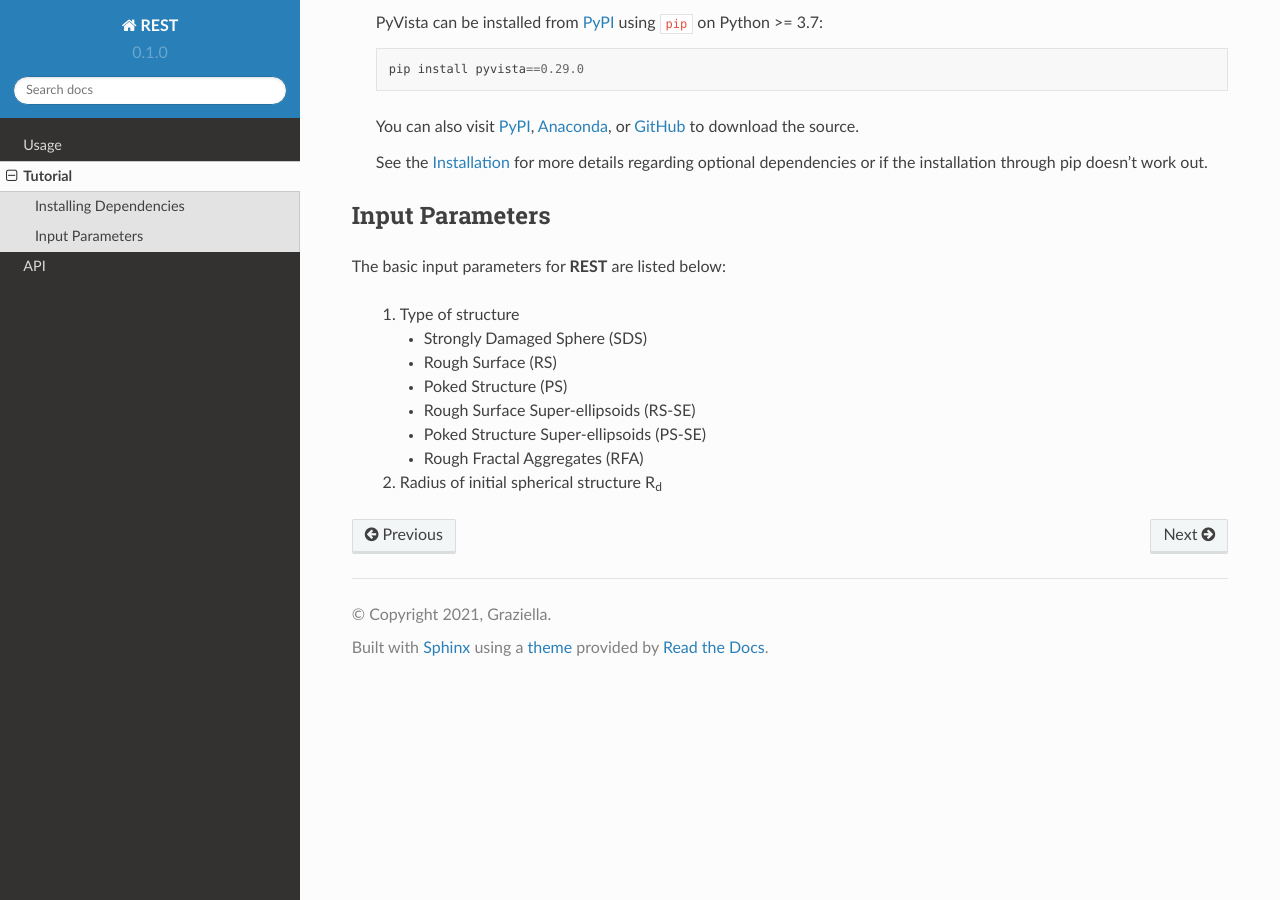
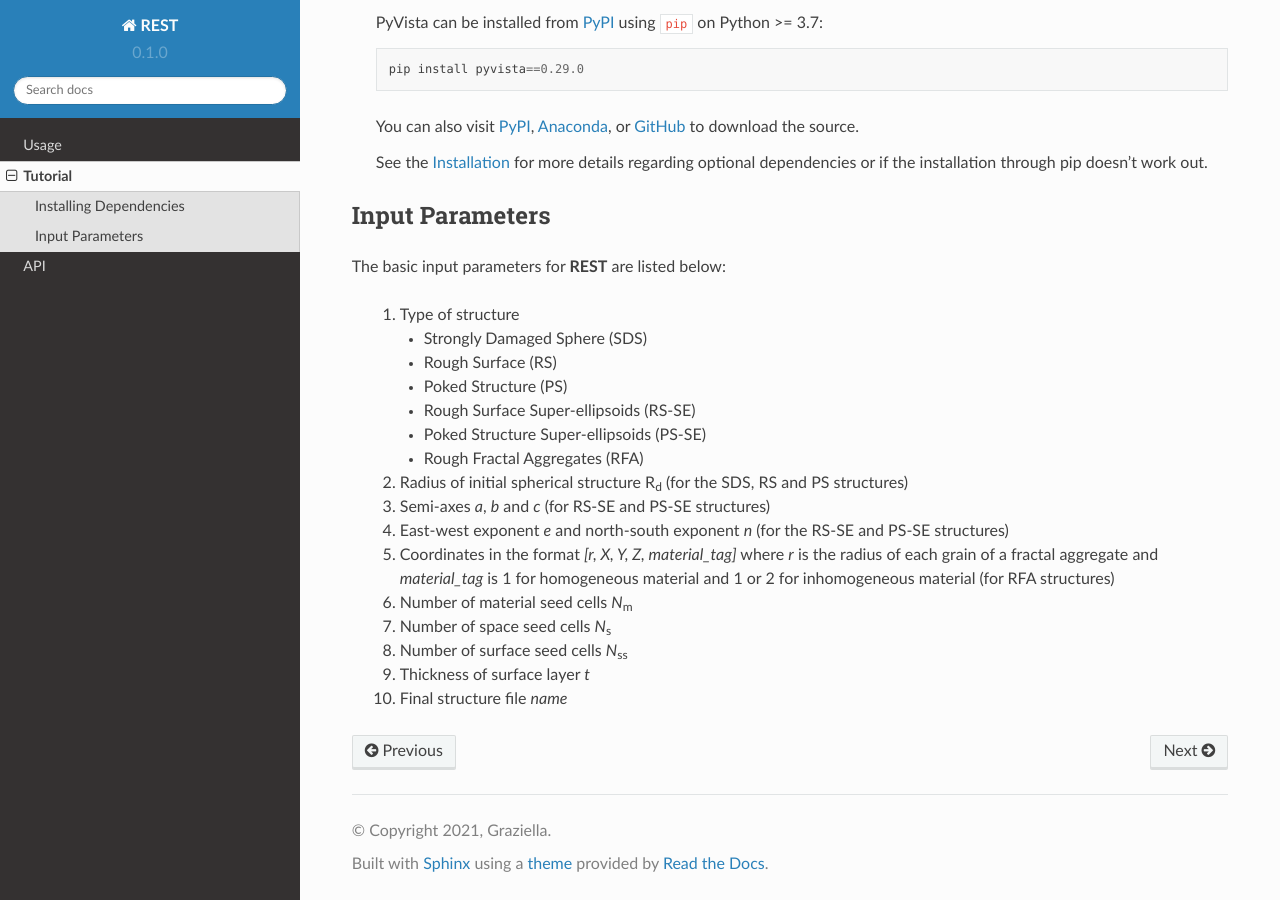
Before and after one commit to prithishh3/rtd-tutorial, a Sphinx documentation site: the page built from docs/source/tutorial.rst, in a window 1280 px wide and 900 px high, scrolled down 585 px. Built offline with Sphinx 7.4.7 and the Read the Docs theme 2.0.0, drawn with Linux system fonts in a browser that asks for light colours.

Commit message:
Update tutorial.rst

```diff
--- a/docs/source/tutorial.rst
+++ b/docs/source/tutorial.rst
@@ -57,4 +57,12 @@ The basic input parameters for **REST** are listed below:
       * Poked Structure Super-ellipsoids (PS-SE)
       * Rough Fractal Aggregates (RFA)
 
-   2. Radius of initial spherical structure R\ :sub:`d`
+   2. Radius of initial spherical structure R\ :sub:`d` (for the SDS, RS and PS structures)
+   3. Semi-axes *a*, *b* and *c* (for RS-SE and PS-SE structures)
+   4. East-west exponent *e* and north-south exponent *n* (for the RS-SE and PS-SE structures)
+   5. Coordinates in the format *[r, X, Y, Z, material_tag]* where *r* is the radius of each grain of a fractal aggregate and *material_tag* is 1 for           homogeneous material and 1 or 2 for inhomogeneous material (for RFA structures)
+   6. Number of material seed cells *N*\ :sub:`m`
+   7. Number of space seed cells *N*\ :sub:`s`
+   8. Number of surface seed cells *N*\ :sub:`ss`
+   9. Thickness of surface layer *t*
+   10. Final structure file *name*
```
